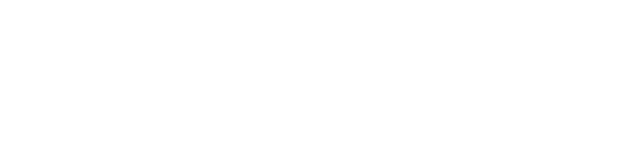
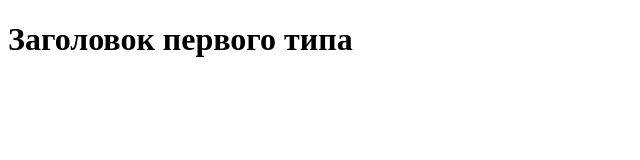
Before and after one commit to andriy11der/my-first-repository, a plain HTML site: page index.html in a window 1280 px wide. Shown: the whole page, without its empty margins (0-640 px from the left). Drawn offline with Linux system fonts and the light colour scheme.

Commit message:
Добавили заголовок

```diff
--- a/index.html
+++ b/index.html
@@ -6,6 +6,6 @@
     <link rel="stylesheet" href="file.css">
 </head>
 <body>
-
+<h1>Заголовок первого типа</h1>
 </body>
 </html>
```
